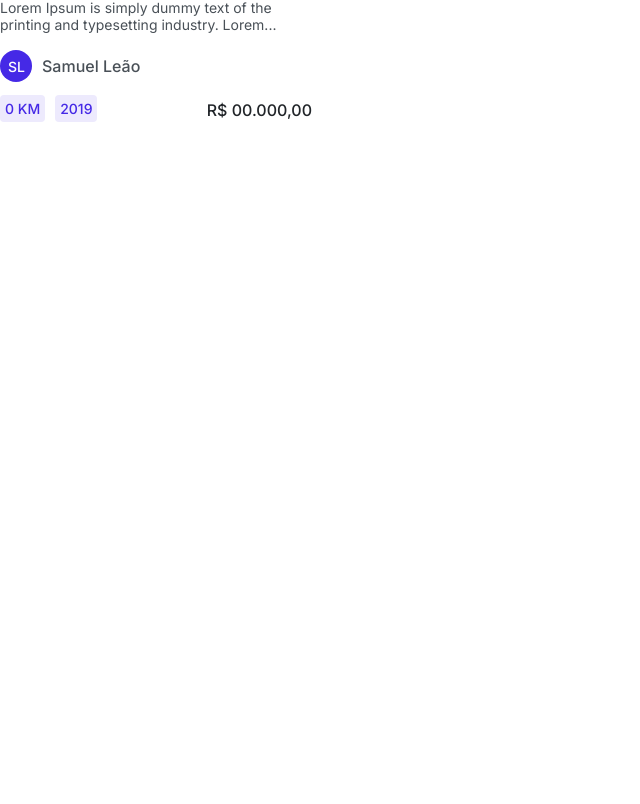
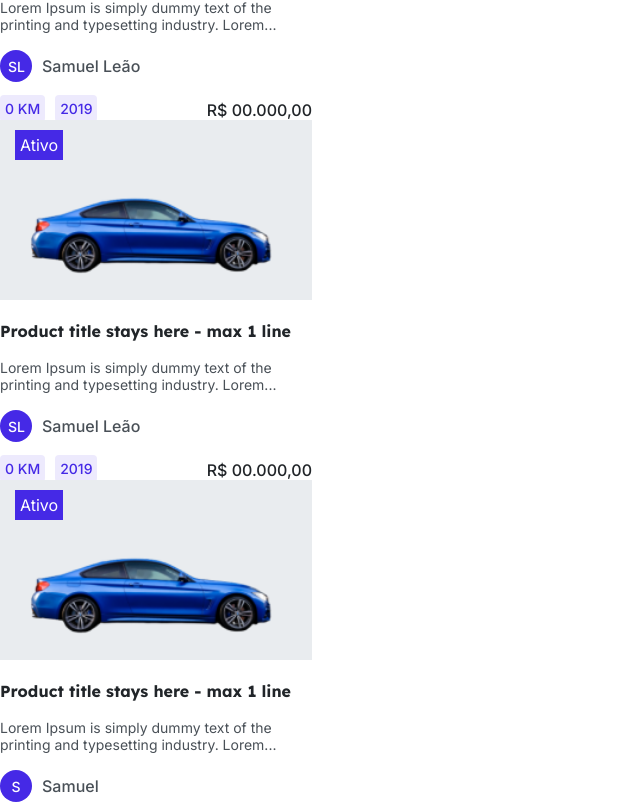
Before and after one commit to projeto-m6/frontend, a React (Vite) app: page / in a window 1280 px wide. Shown: the part 960-1764 px from the top of the page, without its empty margins (0-640 px from the left). Before the commit the page ends 1082 px from the top, so only its background shows below. Built offline with nearby package versions, Linux system fonts and the light colour scheme.

Commit message:
feat: created footer and animation to top page

```diff
--- /dev/null
+++ b/src/components/footer/index.tsx
@@ -0,0 +1,21 @@
+import { Container } from "./style";
+
+const Footer = () => {
+  const handleScrollToTop = () => {
+    window.scrollTo({ top: 0, behavior: "smooth" });
+  };
+
+  return (
+    <Container>
+      <div>
+        <img id="logotipo" src={"Motors shop.png"} alt="" />
+        <p>© 2022 - Todos os direitos reservados.</p>
+        <button onClick={handleScrollToTop}>
+          <img src="angle-up.png" alt="" />
+        </button>
+      </div>
+    </Container>
+  );
+};
+
+export default Footer;
--- /dev/null
+++ b/src/components/footer/style.ts
@@ -0,0 +1,35 @@
+import { styled } from "../../styles/stitches.config";
+
+export const Container = styled("footer", {
+  display: "flex",
+  justifyContent: "center",
+  alignItems: "center",
+  height: "140px",
+  width: "100%",
+  backgroundColor: "$grey0",
+
+  div: {
+    display: "flex",
+    justifyContent: "space-between",
+    alignItems: "center",
+    width: "90%",
+  },
+
+  "#logotipo": {
+    width: "153px",
+    height: "23px",
+  },
+
+  p: {
+    color: "$white",
+    fontSize: "14px",
+  },
+
+  button: {
+    width: "50px",
+    height: "50px",
+    backgroundColor: "$grey1",
+    border: "none",
+    borderRadius: "4px",
+  },
+});
--- a/src/mocks/auto-vehicles.ts
+++ b/src/mocks/auto-vehicles.ts
@@ -71,6 +71,261 @@ const listAnnouncements: IAnnouncement[] = [
     },
     image: [car_image, car_image, car_image],
   },
+  {
+    id: "3adw1ad35-1a3wd1a3aw5-3aw1d5awd351-3a2w1da31d5a5wd1",
+    is_sale: true,
+    title: "Product title stays here - max 1 line",
+    year: "2019",
+    mileage: "0 KM",
+    price: "R$ 00.000,00",
+    description:
+      "Lorem Ipsum is simply dummy text of the printing and typesetting industry. Lorem...",
+    is_car: true,
+    is_published: true,
+    user: {
+      id: "a13d51ad3a1d3a5d1a3d5a3d1a",
+      name: "Samuel Leão",
+    },
+    image: [car_image, car_image, car_image],
+  },
+  {
+    id: "3adw1ad35-1a3wd1a3aw5-3aw1d5awd351-3a2w1da31d5a5wd1",
+    is_sale: true,
+    title: "Product title stays here - max 1 line",
+    year: "2019",
+    mileage: "0 KM",
+    price: "R$ 00.000,00",
+    description:
+      "Lorem Ipsum is simply dummy text of the printing and typesetting industry. Lorem...",
+    is_car: true,
+    is_published: true,
+    user: {
+      id: "a13d51ad3a1d3a5d1a3d5a3d1a",
+      name: "Samuel",
+    },
+    image: [car_image, car_image, car_image],
+  },
+  {
+    id: "3adw1ad35-1a3wd1a3aw5-3aw1d5awd351-3a2w1da31d5a5wd1",
+    is_sale: true,
+    title: "Product title stays here - max 1 line",
+    year: "2019",
+    mileage: "0 KM",
+    price: "R$ 00.000,00",
+    description:
+      "Lorem Ipsum is simply dummy text of the printing and typesetting industry. Lorem...",
+    is_car: true,
+    is_published: true,
+    user: {
+      id: "a13d51ad3a1d3a5d1a3d5a3d1a",
+      name: "Samuel Leão",
+    },
+    image: [car_image, car_image, car_image],
+  },
+  {
+    id: "3adw1ad35-1a3wd1a3aw5-3aw1d5awd351-3a2w1da31d5a5wd1",
+    is_sale: true,
+    title: "Product title stays here - max 1 line",
+    year: "2019",
+    mileage: "0 KM",
+    price: "R$ 00.000,00",
+    description:
+      "Lorem Ipsum is simply dummy text of the printing and typesetting industry. Lorem...",
+    is_car: true,
+    is_published: true,
+    user: {
+      id: "a13d51ad3a1d3a5d1a3d5a3d1a",
+      name: "Samuel Leão",
+    },
+    image: [car_image, car_image, car_image],
+  },
+  {
+    id: "3adw1ad35-1a3wd1a3aw5-3aw1d5awd351-3a2w1da31d5a5wd1",
+    is_sale: true,
+    title: "Product title stays here - max 1 line",
+    year: "2019",
+    mileage: "0 KM",
+    price: "R$ 00.000,00",
+    description:
+      "Lorem Ipsum is simply dummy text of the printing and typesetting industry. Lorem...",
+    is_car: true,
+    is_published: true,
+    user: {
+      id: "a13d51ad3a1d3a5d1a3d5a3d1a",
+      name: "Samuel",
+    },
+    image: [car_image, car_image, car_image],
+  },
+  {
+    id: "3adw1ad35-1a3wd1a3aw5-3aw1d5awd351-3a2w1da31d5a5wd1",
+    is_sale: true,
+    title: "Product title stays here - max 1 line",
+    year: "2019",
+    mileage: "0 KM",
+    price: "R$ 00.000,00",
+    description:
+      "Lorem Ipsum is simply dummy text of the printing and typesetting industry. Lorem...",
+    is_car: true,
+    is_published: true,
+    user: {
+      id: "a13d51ad3a1d3a5d1a3d5a3d1a",
+      name: "Samuel Leão",
+    },
+    image: [car_image, car_image, car_image],
+  },
+  {
+    id: "3adw1ad35-1a3wd1a3aw5-3aw1d5awd351-3a2w1da31d5a5wd1",
+    is_sale: true,
+    title: "Product title stays here - max 1 line",
+    year: "2019",
+    mileage: "0 KM",
+    price: "R$ 00.000,00",
+    description:
+      "Lorem Ipsum is simply dummy text of the printing and typesetting industry. Lorem...",
+    is_car: true,
+    is_published: true,
+    user: {
+      id: "a13d51ad3a1d3a5d1a3d5a3d1a",
+      name: "Samuel Leão",
+    },
+    image: [car_image, car_image, car_image],
+  },
+  {
+    id: "3adw1ad35-1a3wd1a3aw5-3aw1d5awd351-3a2w1da31d5a5wd1",
+    is_sale: true,
+    title: "Product title stays here - max 1 line",
+    year: "2019",
+    mileage: "0 KM",
+    price: "R$ 00.000,00",
+    description:
+      "Lorem Ipsum is simply dummy text of the printing and typesetting industry. Lorem...",
+    is_car: true,
+    is_published: true,
+    user: {
+      id: "a13d51ad3a1d3a5d1a3d5a3d1a",
+      name: "Samuel",
+    },
+    image: [car_image, car_image, car_image],
+  },
+  {
+    id: "3adw1ad35-1a3wd1a3aw5-3aw1d5awd351-3a2w1da31d5a5wd1",
+    is_sale: true,
+    title: "Product title stays here - max 1 line",
+    year: "2019",
+    mileage: "0 KM",
+    price: "R$ 00.000,00",
+    description:
+      "Lorem Ipsum is simply dummy text of the printing and typesetting industry. Lorem...",
+    is_car: true,
+    is_published: true,
+    user: {
+      id: "a13d51ad3a1d3a5d1a3d5a3d1a",
+      name: "Samuel Leão",
+    },
+    image: [car_image, car_image, car_image],
+  },
+  {
+    id: "3adw1ad35-1a3wd1a3aw5-3aw1d5awd351-3a2w1da31d5a5wd1",
+    is_sale: true,
+    title: "Product title stays here - max 1 line",
+    year: "2019",
+    mileage: "0 KM",
+    price: "R$ 00.000,00",
+    description:
+      "Lorem Ipsum is simply dummy text of the printing and typesetting industry. Lorem...",
+    is_car: true,
+    is_published: true,
+    user: {
+      id: "a13d51ad3a1d3a5d1a3d5a3d1a",
+      name: "Samuel Leão",
+    },
+    image: [car_image, car_image, car_image],
+  },
+  {
+    id: "3adw1ad35-1a3wd1a3aw5-3aw1d5awd351-3a2w1da31d5a5wd1",
+    is_sale: true,
+    title: "Product title stays here - max 1 line",
+    year: "2019",
+    mileage: "0 KM",
+    price: "R$ 00.000,00",
+    description:
+      "Lorem Ipsum is simply dummy text of the printing and typesetting industry. Lorem...",
+    is_car: true,
+    is_published: true,
+    user: {
+      id: "a13d51ad3a1d3a5d1a3d5a3d1a",
+      name: "Samuel",
+    },
+    image: [car_image, car_image, car_image],
+  },
+  {
+    id: "3adw1ad35-1a3wd1a3aw5-3aw1d5awd351-3a2w1da31d5a5wd1",
+    is_sale: true,
+    title: "Product title stays here - max 1 line",
+    year: "2019",
+    mileage: "0 KM",
+    price: "R$ 00.000,00",
+    description:
+      "Lorem Ipsum is simply dummy text of the printing and typesetting industry. Lorem...",
+    is_car: true,
+    is_published: true,
+    user: {
+      id: "a13d51ad3a1d3a5d1a3d5a3d1a",
+      name: "Samuel Leão",
+    },
+    image: [car_image, car_image, car_image],
+  },
+  {
+    id: "3adw1ad35-1a3wd1a3aw5-3aw1d5awd351-3a2w1da31d5a5wd1",
+    is_sale: true,
+    title: "Product title stays here - max 1 line",
+    year: "2019",
+    mileage: "0 KM",
+    price: "R$ 00.000,00",
+    description:
+      "Lorem Ipsum is simply dummy text of the printing and typesetting industry. Lorem...",
+    is_car: true,
+    is_published: true,
+    user: {
+      id: "a13d51ad3a1d3a5d1a3d5a3d1a",
+      name: "Samuel Leão",
+    },
+    image: [car_image, car_image, car_image],
+  },
+  {
+    id: "3adw1ad35-1a3wd1a3aw5-3aw1d5awd351-3a2w1da31d5a5wd1",
+    is_sale: true,
+    title: "Product title stays here - max 1 line",
+    year: "2019",
+    mileage: "0 KM",
+    price: "R$ 00.000,00",
+    description:
+      "Lorem Ipsum is simply dummy text of the printing and typesetting industry. Lorem...",
+    is_car: true,
+    is_published: true,
+    user: {
+      id: "a13d51ad3a1d3a5d1a3d5a3d1a",
+      name: "Samuel",
+    },
+    image: [car_image, car_image, car_image],
+  },
+  {
+    id: "3adw1ad35-1a3wd1a3aw5-3aw1d5awd351-3a2w1da31d5a5wd1",
+    is_sale: true,
+    title: "Product title stays here - max 1 line",
+    year: "2019",
+    mileage: "0 KM",
+    price: "R$ 00.000,00",
+    description:
+      "Lorem Ipsum is simply dummy text of the printing and typesetting industry. Lorem...",
+    is_car: true,
+    is_published: true,
+    user: {
+      id: "a13d51ad3a1d3a5d1a3d5a3d1a",
+      name: "Samuel Leão",
+    },
+    image: [car_image, car_image, car_image],
+  },
 ];
 
 export default listAnnouncements;
--- a/src/pages/dashboard/index.tsx
+++ b/src/pages/dashboard/index.tsx
@@ -1,4 +1,5 @@
 import Card from "../../components/cards";
+import Footer from "../../components/footer";
 import listAnnouncements from "../../mocks/auto-vehicles";
 
 const Dashboard = () => {
@@ -7,6 +8,7 @@ const Dashboard = () => {
       {listAnnouncements.map((announcement, index) => {
         return <Card key={index} announcement={announcement} />;
       })}
+      <Footer />
     </>
   );
 };
```
Also changed, not shown: public/Motors shop.png (added), public/angle-up.png (added).
